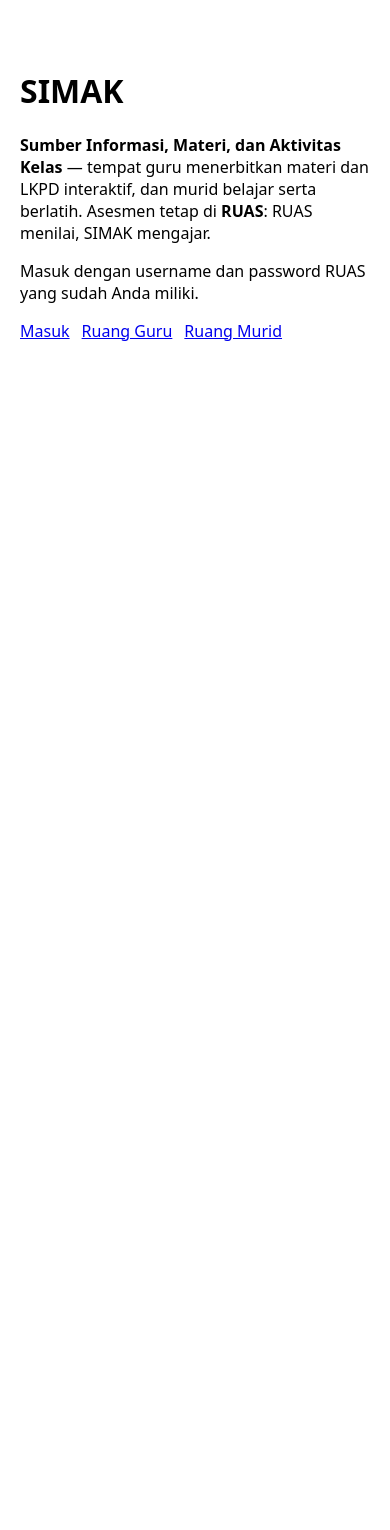
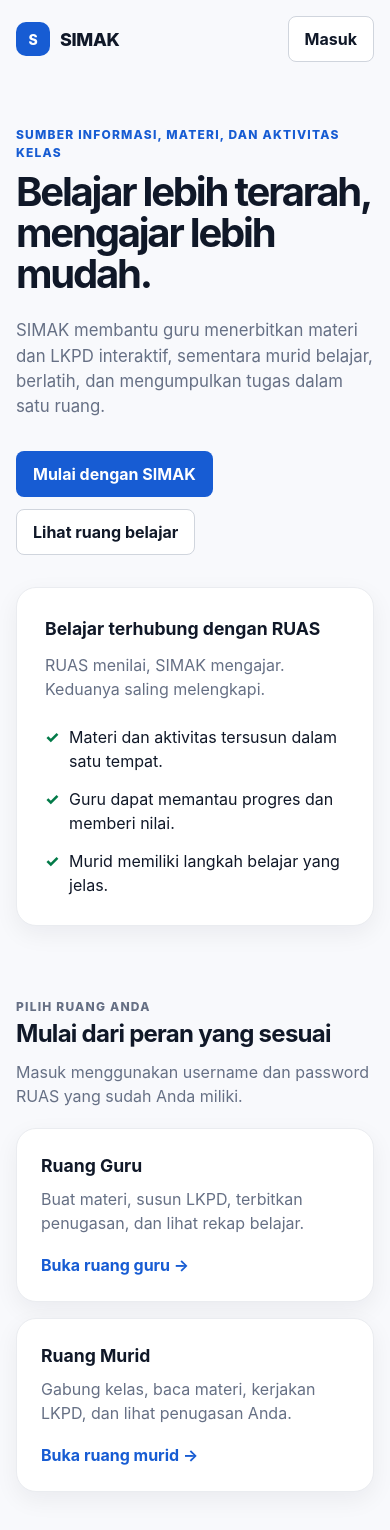
Before and after one commit to ferilee/simak, a Next.js app in the folder apps/web/: page / in a window 390 px wide. Shown: the top 1530 px of the page. Before the commit the page ends 844 px from the top, so only its background shows below. Built offline with nearby package versions, Linux system fonts and the light colour scheme.

Commit message:
feat: establish SIMAK UI foundation

```diff
--- /dev/null
+++ b/apps/web/app/globals.css
@@ -0,0 +1,390 @@
+:root {
+  --color-brand-700: #175cd3;
+  --color-brand-800: #1849a9;
+  --color-brand-50: #eff8ff;
+  --color-ink: #101828;
+  --color-muted: #667085;
+  --color-border: #d0d5dd;
+  --color-border-soft: #eaecf0;
+  --color-surface: #ffffff;
+  --color-surface-subtle: #f8f9fc;
+  --color-danger: #b42318;
+  --color-danger-surface: #fef3f2;
+  --color-success: #027a48;
+  --color-success-surface: #ecfdf3;
+  --radius-sm: 8px;
+  --radius-md: 12px;
+  --radius-lg: 20px;
+  --shadow-card: 0 8px 24px rgba(16, 24, 40, 0.06);
+  --shadow-focus: 0 0 0 4px rgba(23, 92, 211, 0.14);
+}
+
+* {
+  box-sizing: border-box;
+}
+
+html {
+  background: var(--color-surface-subtle);
+}
+
+body {
+  min-width: 320px;
+  margin: 0;
+  background: var(--color-surface-subtle);
+  color: var(--color-ink);
+  font-family: Inter, ui-sans-serif, system-ui, -apple-system, BlinkMacSystemFont, "Segoe UI", sans-serif;
+  font-size: 16px;
+  line-height: 1.5;
+  text-rendering: optimizeLegibility;
+}
+
+a {
+  color: var(--color-brand-700);
+}
+
+button,
+input {
+  font: inherit;
+}
+
+button,
+a {
+  -webkit-tap-highlight-color: transparent;
+}
+
+:focus-visible {
+  outline: none;
+  box-shadow: var(--shadow-focus);
+}
+
+.site-shell {
+  min-height: 100vh;
+}
+
+.container {
+  width: min(100% - 40px, 1080px);
+  margin-inline: auto;
+}
+
+.site-header {
+  display: flex;
+  align-items: center;
+  justify-content: space-between;
+  gap: 24px;
+  padding-block: 24px;
+}
+
+.brand {
+  display: inline-flex;
+  align-items: center;
+  gap: 10px;
+  color: var(--color-ink);
+  font-size: 18px;
+  font-weight: 800;
+  letter-spacing: -0.02em;
+  text-decoration: none;
+}
+
+.brand-mark {
+  display: grid;
+  width: 34px;
+  height: 34px;
+  place-items: center;
+  border-radius: 10px;
+  background: var(--color-brand-700);
+  color: white;
+  font-size: 14px;
+}
+
+.eyebrow {
+  margin: 0 0 10px;
+  color: var(--color-brand-700);
+  font-size: 12px;
+  font-weight: 800;
+  letter-spacing: 0.1em;
+  text-transform: uppercase;
+}
+
+.hero {
+  display: grid;
+  grid-template-columns: minmax(0, 1.25fr) minmax(260px, 0.75fr);
+  gap: 56px;
+  align-items: center;
+  padding-block: 72px 96px;
+}
+
+.hero h1 {
+  max-width: 680px;
+  margin: 0;
+  font-size: clamp(2.5rem, 6vw, 4.75rem);
+  line-height: 1.02;
+  letter-spacing: -0.055em;
+}
+
+.hero-lead {
+  max-width: 650px;
+  margin: 24px 0 0;
+  color: var(--color-muted);
+  font-size: clamp(1.05rem, 2vw, 1.25rem);
+}
+
+.hero-actions {
+  display: flex;
+  flex-wrap: wrap;
+  gap: 12px;
+  margin-top: 32px;
+}
+
+.button {
+  display: inline-flex;
+  min-height: 44px;
+  align-items: center;
+  justify-content: center;
+  border: 1px solid transparent;
+  border-radius: var(--radius-sm);
+  padding: 10px 16px;
+  background: var(--color-brand-700);
+  color: white;
+  cursor: pointer;
+  font-weight: 750;
+  text-decoration: none;
+  transition: background 160ms ease, transform 160ms ease;
+}
+
+.button:hover {
+  background: var(--color-brand-800);
+  transform: translateY(-1px);
+}
+
+.button:disabled {
+  cursor: wait;
+  opacity: 0.65;
+  transform: none;
+}
+
+.button-secondary {
+  border-color: var(--color-border);
+  background: var(--color-surface);
+  color: var(--color-ink);
+}
+
+.button-secondary:hover {
+  background: var(--color-surface-subtle);
+  color: var(--color-ink);
+}
+
+.hero-panel,
+.auth-card,
+.role-card {
+  border: 1px solid var(--color-border-soft);
+  border-radius: var(--radius-lg);
+  background: var(--color-surface);
+  box-shadow: var(--shadow-card);
+}
+
+.hero-panel {
+  padding: 28px;
+}
+
+.hero-panel h2 {
+  margin: 0;
+  font-size: 1.1rem;
+}
+
+.hero-panel p {
+  margin: 10px 0 0;
+  color: var(--color-muted);
+}
+
+.hero-panel-list {
+  display: grid;
+  gap: 14px;
+  margin: 24px 0 0;
+  padding: 0;
+  list-style: none;
+}
+
+.hero-panel-list li {
+  display: flex;
+  gap: 10px;
+  align-items: flex-start;
+}
+
+.hero-panel-list li::before {
+  content: "✓";
+  flex: 0 0 auto;
+  color: var(--color-success);
+  font-weight: 800;
+}
+
+.role-section {
+  padding-bottom: 80px;
+}
+
+.section-heading {
+  max-width: 620px;
+  margin-bottom: 20px;
+}
+
+.section-heading h2 {
+  margin: 0;
+  font-size: clamp(1.5rem, 3vw, 2rem);
+  letter-spacing: -0.03em;
+}
+
+.section-heading p {
+  margin: 8px 0 0;
+  color: var(--color-muted);
+}
+
+.role-grid {
+  display: grid;
+  grid-template-columns: repeat(2, minmax(0, 1fr));
+  gap: 16px;
+}
+
+.role-card {
+  display: block;
+  padding: 24px;
+  color: inherit;
+  text-decoration: none;
+  transition: border-color 160ms ease, box-shadow 160ms ease, transform 160ms ease;
+}
+
+.role-card:hover {
+  border-color: #98a2b3;
+  box-shadow: 0 12px 30px rgba(16, 24, 40, 0.1);
+  transform: translateY(-2px);
+}
+
+.role-card h3 {
+  margin: 0;
+  font-size: 1.1rem;
+}
+
+.role-card p {
+  margin: 8px 0 0;
+  color: var(--color-muted);
+}
+
+.role-card span {
+  display: inline-block;
+  margin-top: 18px;
+  color: var(--color-brand-700);
+  font-weight: 750;
+}
+
+.auth-layout {
+  display: grid;
+  min-height: calc(100vh - 82px);
+  place-items: center;
+  padding-block: 36px 72px;
+}
+
+.auth-card {
+  width: min(100%, 460px);
+  padding: clamp(24px, 5vw, 40px);
+}
+
+.auth-card h1 {
+  margin: 0;
+  font-size: clamp(1.8rem, 4vw, 2.25rem);
+  letter-spacing: -0.04em;
+}
+
+.auth-card-intro {
+  margin: 10px 0 28px;
+  color: var(--color-muted);
+}
+
+.auth-form {
+  display: grid;
+  gap: 18px;
+}
+
+.field {
+  display: grid;
+  gap: 7px;
+  color: #344054;
+  font-size: 14px;
+  font-weight: 650;
+}
+
+.field input {
+  width: 100%;
+  min-height: 46px;
+  border: 1px solid var(--color-border);
+  border-radius: var(--radius-sm);
+  padding: 10px 12px;
+  background: var(--color-surface);
+  color: var(--color-ink);
+}
+
+.field input::placeholder {
+  color: #98a2b3;
+}
+
+.field input:focus {
+  border-color: var(--color-brand-700);
+  outline: none;
+  box-shadow: var(--shadow-focus);
+}
+
+.form-alert,
+.form-success {
+  margin: 0;
+  border-radius: var(--radius-sm);
+  padding: 12px 14px;
+  font-size: 14px;
+}
+
+.form-alert {
+  background: var(--color-danger-surface);
+  color: var(--color-danger);
+}
+
+.form-success {
+  background: var(--color-success-surface);
+  color: var(--color-success);
+}
+
+.back-link {
+  display: inline-flex;
+  margin-bottom: 24px;
+  color: var(--color-muted);
+  font-size: 14px;
+  text-decoration: none;
+}
+
+.back-link:hover {
+  color: var(--color-brand-700);
+}
+
+@media (max-width: 760px) {
+  .container {
+    width: min(100% - 32px, 680px);
+  }
+
+  .site-header {
+    padding-block: 16px;
+  }
+
+  .hero {
+    grid-template-columns: 1fr;
+    gap: 32px;
+    padding-block: 48px 64px;
+  }
+
+  .role-grid {
+    grid-template-columns: 1fr;
+  }
+}
+
+@media (prefers-reduced-motion: reduce) {
+  *,
+  *::before,
+  *::after {
+    scroll-behavior: auto !important;
+    transition-duration: 0.01ms !important;
+  }
+}
--- a/apps/web/app/layout.tsx
+++ b/apps/web/app/layout.tsx
@@ -1,5 +1,6 @@
 import type { Metadata } from "next";
 import type { ReactNode } from "react";
+import "./globals.css";
 
 export const metadata: Metadata = {
   title: "SIMAK — Sumber Informasi, Materi, dan Aktivitas Kelas",
@@ -9,7 +10,7 @@ export const metadata: Metadata = {
 export default function RootLayout({ children }: { children: ReactNode }) {
   return (
     <html lang="id">
-      <body style={{ fontFamily: "system-ui, sans-serif", margin: 0 }}>{children}</body>
+      <body>{children}</body>
     </html>
   );
 }
--- a/apps/web/app/page.tsx
+++ b/apps/web/app/page.tsx
@@ -2,19 +2,59 @@ import Link from "next/link";
 
 export default function HomePage() {
   return (
-    <main style={{ maxWidth: 640, margin: "0 auto", padding: "48px 20px" }}>
-      <h1>SIMAK</h1>
-      <p>
-        <strong>Sumber Informasi, Materi, dan Aktivitas Kelas</strong> — tempat guru
-        menerbitkan materi dan LKPD interaktif, dan murid belajar serta berlatih.
-        Asesmen tetap di <strong>RUAS</strong>: RUAS menilai, SIMAK mengajar.
-      </p>
-      <p>Masuk dengan username dan password RUAS yang sudah Anda miliki.</p>
-      <nav style={{ display: "flex", gap: 12 }}>
-        <Link href="/login">Masuk</Link>
-        <Link href="/guru">Ruang Guru</Link>
-        <Link href="/murid">Ruang Murid</Link>
-      </nav>
+    <main className="site-shell">
+      <header className="site-header container">
+        <Link className="brand" href="/" aria-label="SIMAK beranda">
+          <span className="brand-mark" aria-hidden="true">S</span>
+          SIMAK
+        </Link>
+        <Link className="button button-secondary" href="/login">Masuk</Link>
+      </header>
+
+      <section className="hero container" aria-labelledby="hero-title">
+        <div>
+          <p className="eyebrow">Sumber Informasi, Materi, dan Aktivitas Kelas</p>
+          <h1 id="hero-title">Belajar lebih terarah, mengajar lebih mudah.</h1>
+          <p className="hero-lead">
+            SIMAK membantu guru menerbitkan materi dan LKPD interaktif, sementara murid
+            belajar, berlatih, dan mengumpulkan tugas dalam satu ruang.
+          </p>
+          <div className="hero-actions">
+            <Link className="button" href="/login">Mulai dengan SIMAK</Link>
+            <a className="button button-secondary" href="#ruang">Lihat ruang belajar</a>
+          </div>
+        </div>
+
+        <aside className="hero-panel" aria-label="Cara kerja SIMAK">
+          <h2>Belajar terhubung dengan RUAS</h2>
+          <p>RUAS menilai, SIMAK mengajar. Keduanya saling melengkapi.</p>
+          <ul className="hero-panel-list">
+            <li>Materi dan aktivitas tersusun dalam satu tempat.</li>
+            <li>Guru dapat memantau progres dan memberi nilai.</li>
+            <li>Murid memiliki langkah belajar yang jelas.</li>
+          </ul>
+        </aside>
+      </section>
+
+      <section className="role-section container" id="ruang" aria-labelledby="role-title">
+        <div className="section-heading">
+          <p className="eyebrow">Pilih ruang Anda</p>
+          <h2>Mulai dari peran yang sesuai</h2>
+          <p>Masuk menggunakan username dan password RUAS yang sudah Anda miliki.</p>
+        </div>
+        <div className="role-grid">
+          <Link className="role-card" href="/guru">
+            <h3>Ruang Guru</h3>
+            <p>Buat materi, susun LKPD, terbitkan penugasan, dan lihat rekap belajar.</p>
+            <span>Buka ruang guru →</span>
+          </Link>
+          <Link className="role-card" href="/murid">
+            <h3>Ruang Murid</h3>
+            <p>Gabung kelas, baca materi, kerjakan LKPD, dan lihat penugasan Anda.</p>
+            <span>Buka ruang murid →</span>
+          </Link>
+        </div>
+      </section>
     </main>
   );
 }
```
Also changed, not shown: apps/web/app/login/page.tsx (+26 -10 lines).
